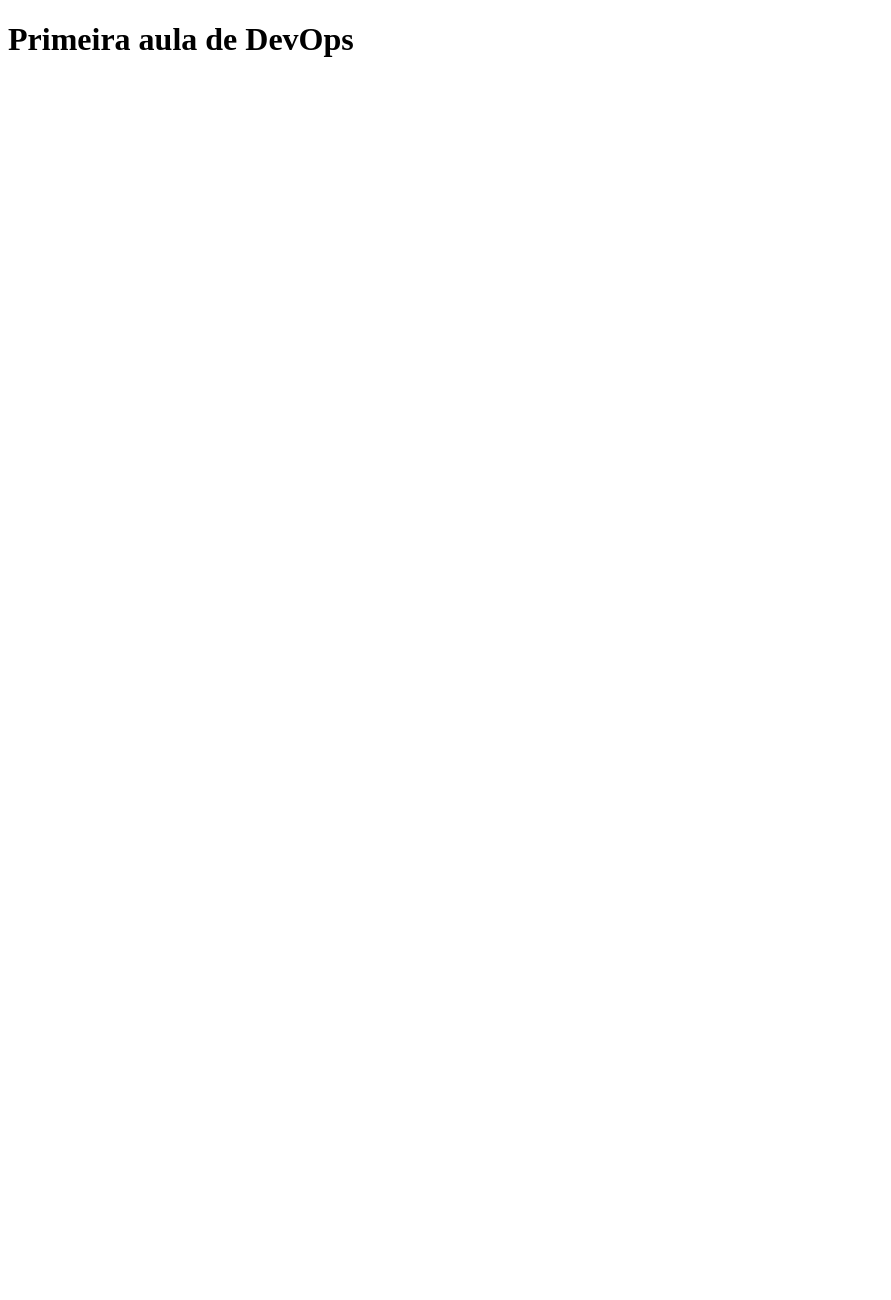
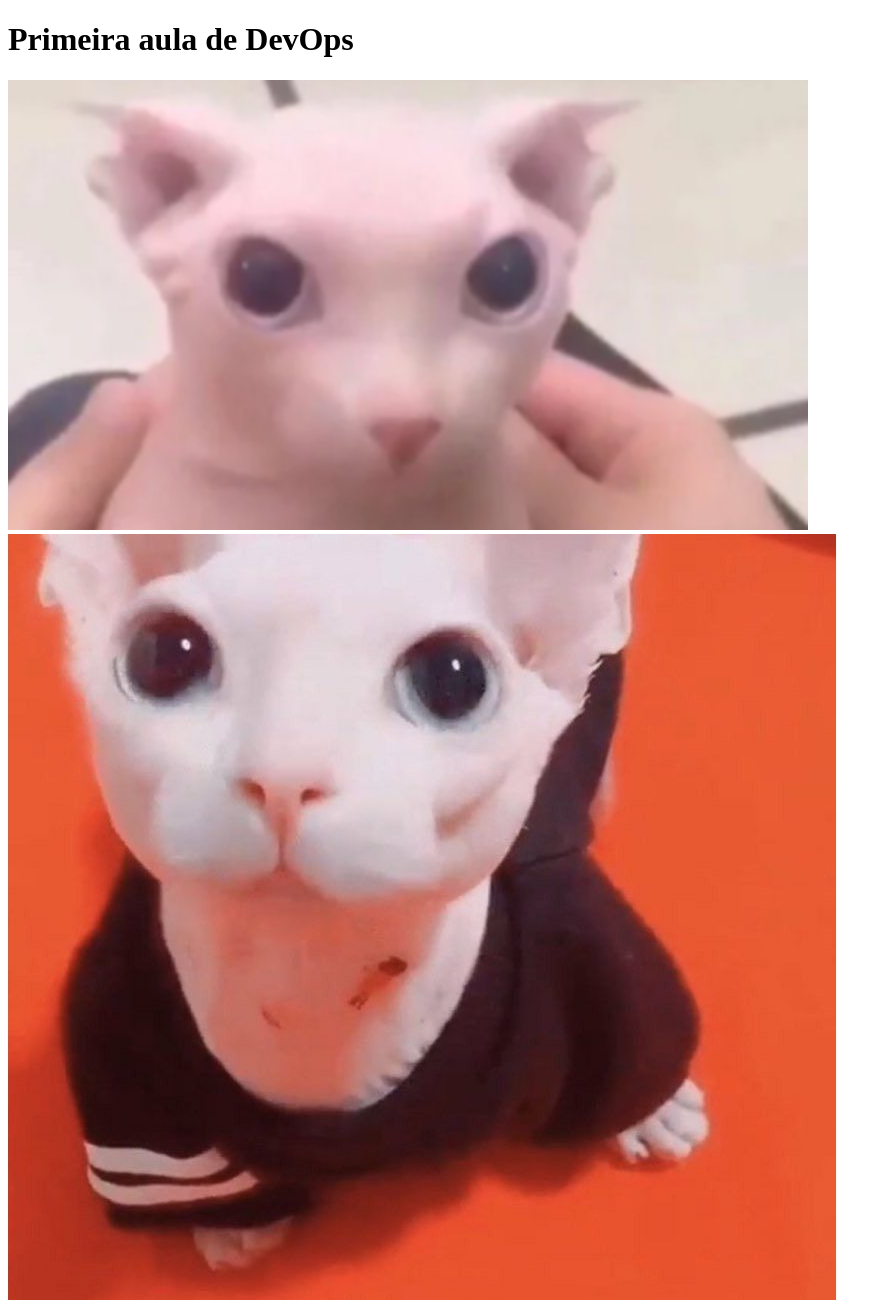
Before and after one commit to felizfx/DevOps-Repository, a plain HTML site: page index.html in a window 1280 px wide. Shown: the top 1300 px of the page, without its empty margins (0-891 px from the left). Before the commit the page ends 800 px from the top, so only its background shows below. Drawn offline with Linux system fonts and the light colour scheme.

Commit message:
Adding cats  images

```diff
--- a/index.html
+++ b/index.html
@@ -8,5 +8,7 @@
 </head>
 <body>
    <h1>Primeira aula de DevOps</h1>
+   <img src="imagens/bingus1.jpg" alt="">
+   <img src="imagens/bingus2.jpg" alt="">
 </body>
 </html>
```
Also changed, not shown: imagens/bingus1.jpg (added), imagens/bingus2.jpg (added).
